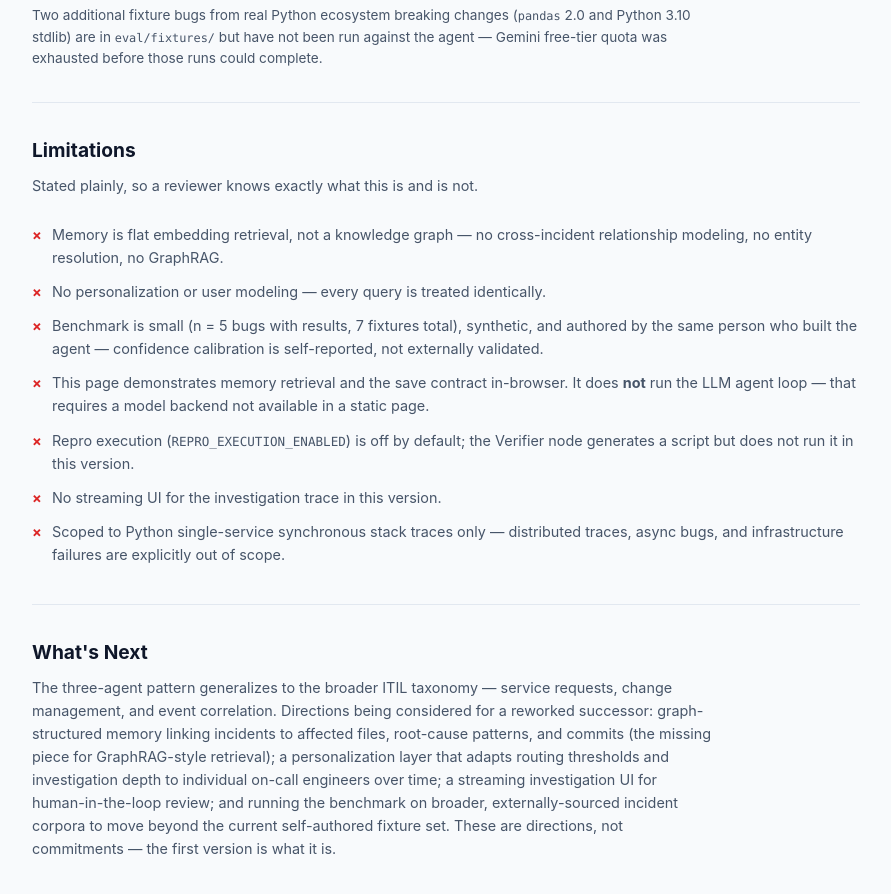
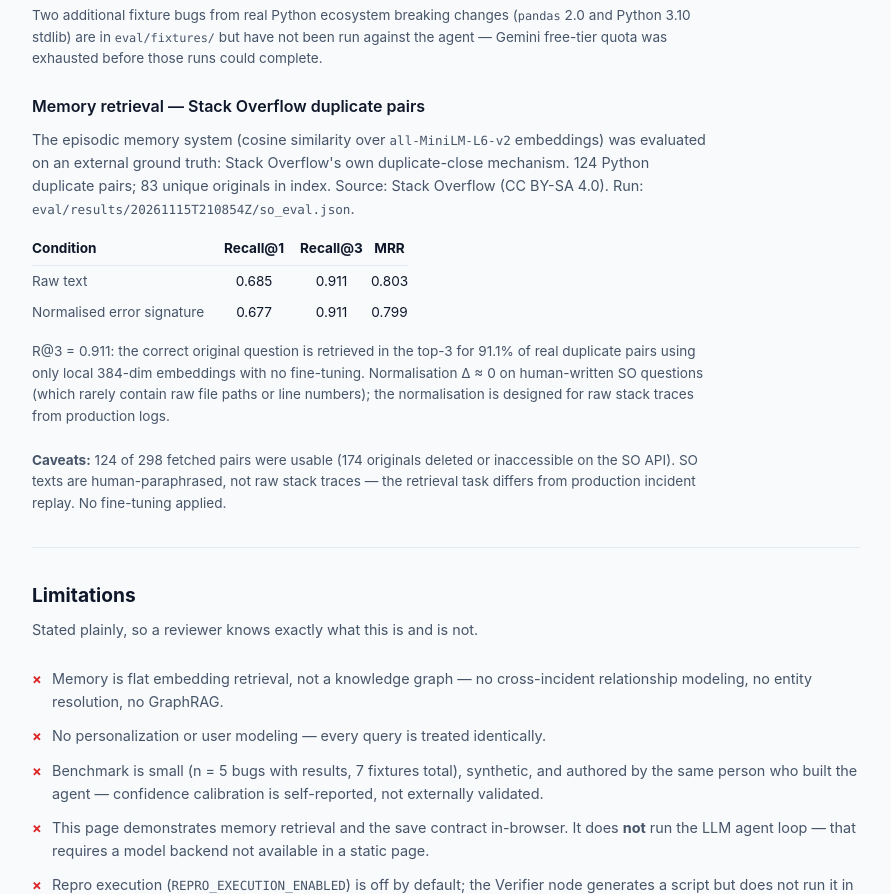
Before and after one commit to dovahkkin1234/zeroops-copilot, a plain HTML site: page site/index.html in a window 1280 px wide. Shown: the part 2530-3424 px from the top of the page, without its empty margins (194-1085 px from the left). Drawn offline with Linux system fonts and the light colour scheme.

Commit message:
docs: add SO retrieval results to README and demo page
Add Stack Overflow duplicate retrieval results (R@1=0.685, R@3=0.911,
MRR=0.803, n=124 pairs) to the README Evaluation section and to
site/index.html as a separate sub-section under Evaluation.

Key addition: an external ground-truth benchmark (SO duplicate-close
mechanism) now backs the memory system's retrieval claim, alongside the
5-bug agent benchmark.

Co-Authored-By: Claude Sonnet 4.6 <noreply@anthropic.com>

```diff
--- a/site/index.html
+++ b/site/index.html
@@ -552,6 +552,50 @@ footer{background:var(--surface);border-top:1px solid var(--border);padding:1.25
     but have not been run against the agent — Gemini free-tier quota was exhausted before
     those runs could complete.
   </p>
+
+  <h3 style="margin-top:1.5rem">Memory retrieval — Stack Overflow duplicate pairs</h3>
+  <p style="font-size:.9rem;color:var(--text2);max-width:680px">
+    The episodic memory system (cosine similarity over <code>all-MiniLM-L6-v2</code>
+    embeddings) was evaluated on an external ground truth: Stack Overflow's own duplicate-close
+    mechanism. 124 Python duplicate pairs; 83 unique originals in index.
+    Source: Stack Overflow (CC BY-SA 4.0). Run: <code>eval/results/20261115T210854Z/so_eval.json</code>.
+  </p>
+
+  <table style="font-size:.85rem;border-collapse:collapse;margin:.75rem 0;max-width:680px">
+    <thead>
+      <tr style="border-bottom:1px solid var(--border)">
+        <th style="text-align:left;padding:.35rem .75rem .35rem 0">Condition</th>
+        <th style="text-align:center;padding:.35rem .5rem">Recall@1</th>
+        <th style="text-align:center;padding:.35rem .5rem">Recall@3</th>
+        <th style="text-align:center;padding:.35rem 0">MRR</th>
+      </tr>
+    </thead>
+    <tbody>
+      <tr>
+        <td style="padding:.3rem .75rem .3rem 0;color:var(--text2)">Raw text</td>
+        <td style="text-align:center;padding:.3rem .5rem">0.685</td>
+        <td style="text-align:center;padding:.3rem .5rem">0.911</td>
+        <td style="text-align:center;padding:.3rem 0">0.803</td>
+      </tr>
+      <tr>
+        <td style="padding:.3rem .75rem .3rem 0;color:var(--text2)">Normalised error signature</td>
+        <td style="text-align:center;padding:.3rem .5rem">0.677</td>
+        <td style="text-align:center;padding:.3rem .5rem">0.911</td>
+        <td style="text-align:center;padding:.3rem 0">0.799</td>
+      </tr>
+    </tbody>
+  </table>
+
+  <p style="font-size:.85rem;color:var(--text2);max-width:680px">
+    R@3 = 0.911: the correct original question is retrieved in the top-3 for 91.1% of
+    real duplicate pairs using only local 384-dim embeddings with no fine-tuning.
+    Normalisation Δ ≈ 0 on human-written SO questions (which rarely contain raw file paths or
+    line numbers); the normalisation is designed for raw stack traces from production logs.
+    <br><br>
+    <strong>Caveats:</strong> 124 of 298 fetched pairs were usable (174 originals deleted or
+    inaccessible on the SO API). SO texts are human-paraphrased, not raw stack traces — the
+    retrieval task differs from production incident replay. No fine-tuning applied.
+  </p>
 </section>
 
 <!-- ───────────────────────── LIMITATIONS ───────────────────────── -->
```
Also changed, not shown: 1 other file.
